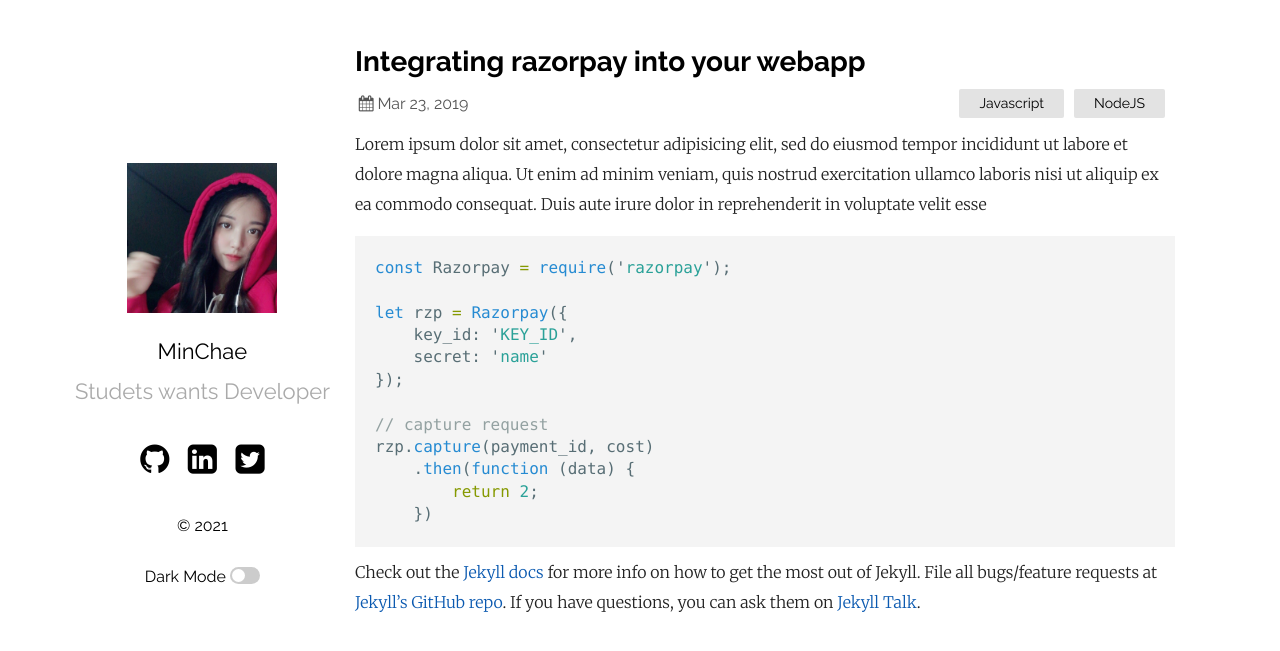
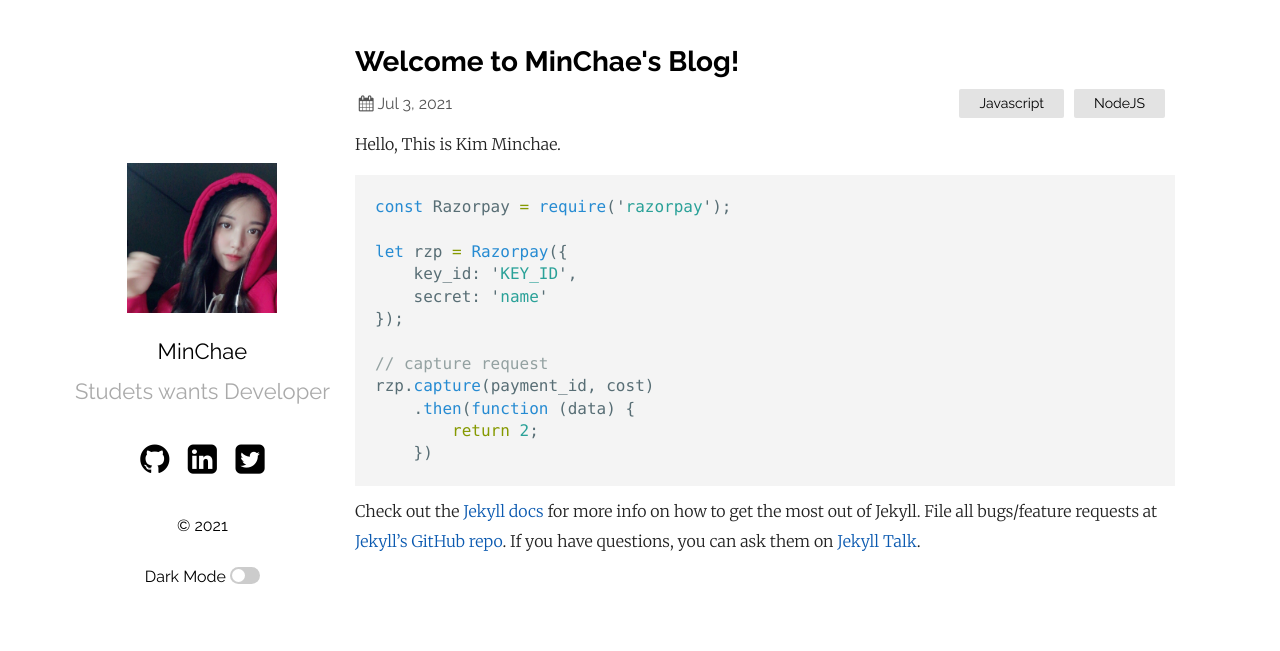
Before and after one commit to alsco1234/NOalsco1234.github.io, a Jekyll site: the page built from _posts/2019-03-23-welcome-to-jekyll.markdown, in a window 1280 px wide. Shown: the top 651 px of the page. Built offline with Jekyll 4.4.1, drawn with Linux system fonts in a browser that asks for light colours.

Commit message:
edit post

````diff
--- a/_posts/2019-03-23-welcome-to-jekyll.markdown
+++ b/_posts/2019-03-23-welcome-to-jekyll.markdown
@@ -1,10 +1,10 @@
 ---
 layout: post
-title:  "Integrating razorpay into your webapp"
-date:   2019-03-23 21:03:36 +0530
+title:  "Welcome to MinChae's Blog!"
+date:   2021-07-04 05:08:30 +0530
 categories: Javascript NodeJS
 ---
-Lorem ipsum dolor sit amet, consectetur adipisicing elit, sed do eiusmod tempor incididunt ut labore et dolore magna aliqua. Ut enim ad minim veniam, quis nostrud exercitation ullamco laboris nisi ut aliquip ex ea commodo consequat. Duis aute irure dolor in reprehenderit in voluptate velit esse
+Hello, This is Kim Minchae.
 
 ```javascript
 const Razorpay = require('razorpay');
````
